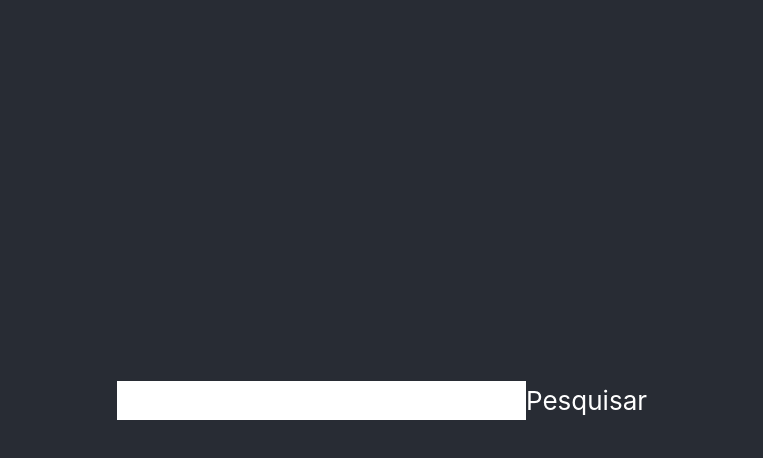
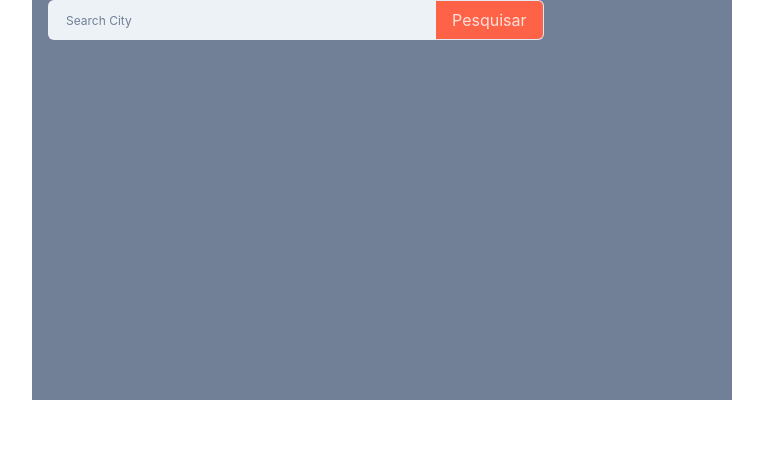
Before and after one commit to PedroVictor022/weatherApp, a React (Create React App) app: page / in a window 1280 px wide. Shown: the top 458 px of the page, without its empty margins (258-1021 px from the left). Built offline with nearby package versions, Linux system fonts and the light colour scheme.

Commit message:
STYLE: refactor css app

```diff
--- a/src/App.css
+++ /dev/null
@@ -1,38 +0,0 @@
-.App {
-  text-align: center;
-}
-
-.App-logo {
-  height: 40vmin;
-  pointer-events: none;
-}
-
-@media (prefers-reduced-motion: no-preference) {
-  .App-logo {
-    animation: App-logo-spin infinite 20s linear;
-  }
-}
-
-.App-header {
-  background-color: #282c34;
-  min-height: 100vh;
-  display: flex;
-  flex-direction: column;
-  align-items: center;
-  justify-content: center;
-  font-size: calc(10px + 2vmin);
-  color: white;
-}
-
-.App-link {
-  color: #61dafb;
-}
-
-@keyframes App-logo-spin {
-  from {
-    transform: rotate(0deg);
-  }
-  to {
-    transform: rotate(360deg);
-  }
-}
--- a/src/App.tsx
+++ b/src/App.tsx
@@ -1,7 +1,7 @@
-import React, { useEffect, useState } from 'react';
+import { Box, Container, Input, InputGroup, InputLeftAddon, InputRightAddon, Modal, Text } from '@chakra-ui/react';
+import { useState } from 'react';
 import { weatherApiRes } from './API/WeatherAPI';
 import { WeatherType } from './API/WeatherTypes';
-import './App.css';
 
 function App() {
   const [weather, setWeather] = useState({} as WeatherType);
@@ -27,44 +27,71 @@ function App() {
   }
 
   return (
-    <div className="App">
-      <header className="App-header">
+    // <Box>
 
-        <form
-          onSubmit={handleSubmit}
-        >
-          <input
-            type="text"
-            name="city"
-            value={city}
-            onChange={e => setCity(e.target.value)}
-          />
-          <button
-            type='submit'
-          >Pesquisar</button>
-        </form>
+    //     <form
+    //       onSubmit={handleSubmit}
+    //     >
+    //       <input
+    //         type="text"
+    //         name="city"
+    //         value={city}
+    //         onChange={e => setCity(e.target.value)}
+    //       />
+    //       <button
+    //         type='submit'
+    //       >Pesquisar</button>
+    //     </form>
 
-        <div className="weather-render">
+    //     <div className="weather-render">
 
-          {
-            sucess ?
-              (
-                <div className="weather-container-infos">
-                  <h1>{weather.location.name}</h1>
-                  <h2>{weather.location.region} - {weather.location.country}</h2>
-                  <h1>{weather.current.temp_c} °C</h1>
-                </div>
-              ) :
-              (
-                <div>
+    //       {
+    //         sucess ?
+    //           (
+    //             <div className="weather-container-infos">
+    //               <Text>{weather.location.name}</Text>
+    //               <Text>{weather.location.region} - {weather.location.country}</Text>
+    //               <Text>{weather.current.temp_c} °C</Text>
+    //             </div>
+    //           ) :
+    //           (
+    //             <div>
 
-                </div>
-              )
-          }
-        </div>
-
-      </header>
-    </div>
+    //             </div>
+    //           )
+    //       }
+    //     </div>
+    // </Box>
+    <Container
+      size="sm"
+      maxW="700"
+      minH="400"
+      bg="gray.500"
+      color="whiteAlpha.800"
+      centerContent
+      flexDirection="column"
+      alignItems="flex-start"
+    >
+      <InputGroup>
+        <Input
+          type="text"
+          value={city}
+          onChange={e => setCity(e.target.value)}
+          placeholder='Search City'
+          fontSize="xs"
+          htmlSize={40}
+          width="auto"
+          variant="filled"
+          color="tomato"
+          focusBorderColor="whiteAlpha.600"
+          isInvalid={sucess}
+        />
+        <InputRightAddon
+          children="Pesquisar"
+          bg="tomato"
+        />
+      </InputGroup>
+    </Container>
   );
 }
 
```
